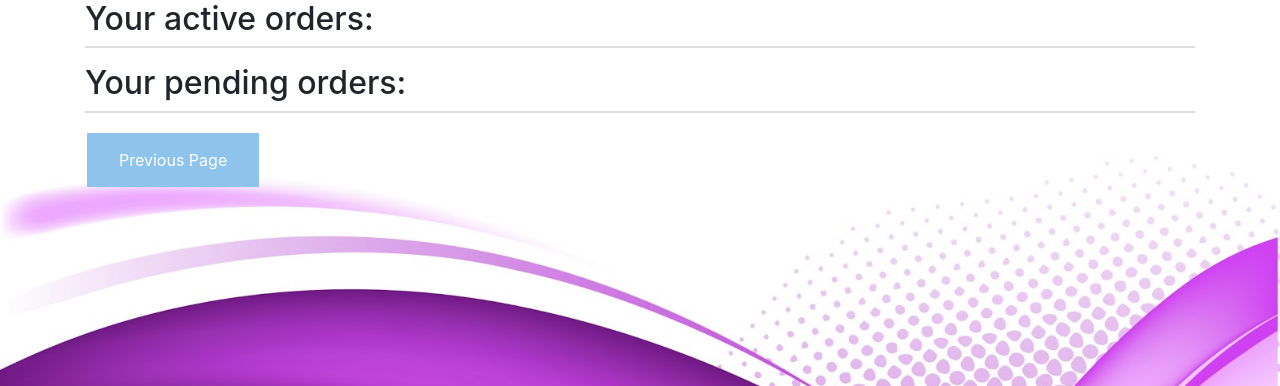
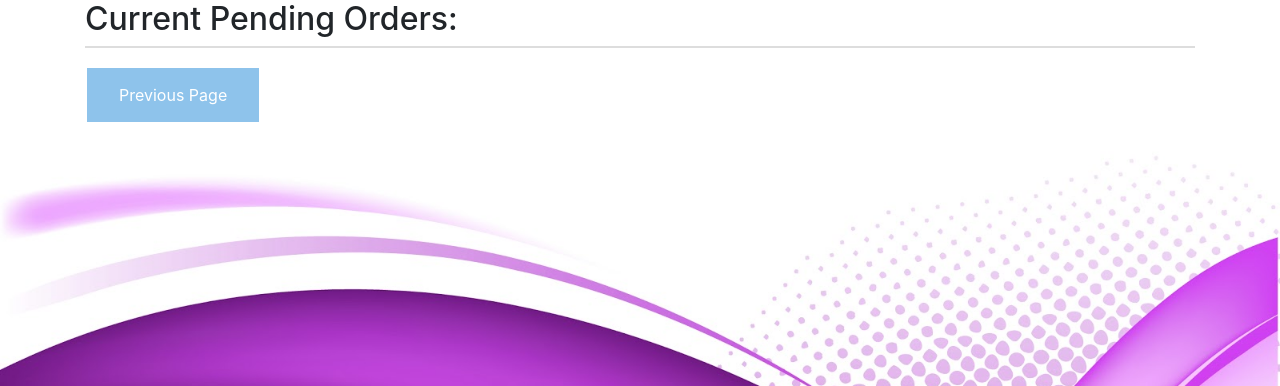
Before and after one commit to fiskmoz/Service-portal, a Django app: page /forms/Pending in a window 1280 px wide. Shown: the part 66-452 px from the top of the page. Run offline with Django 3.2, Linux system fonts and the light colour scheme; the visitor is signed in with stand-in values (Sample User, id 1); data that the repository does not hold is empty; some libraries are stand-ins or nearby versions.

Commit message:
Only show pending on pending page

```diff
--- a/forms/templates/PendingList.html
+++ b/forms/templates/PendingList.html
@@ -3,19 +3,7 @@
 {% block content %}
 
 <!-- THIS IS ACTUAL HTML CODE FOR PAGE -->
-<h2> Your active orders: </h2>
-<ol>
-  {% for order in myOrders %}
-  {% if order.Status == "Active" %}
-  <li><a href="{% url 'orderdetail' order.id %}"> {{ order.OrderName }}</a>
-    <p> User: {{order.OrderCreator}}</p>
-    <p> Date: {{ order.Date }}</p>
-  </li>
-  {% endif %}
-  {% endfor %}
-</ol>
-
-<h2> Your pending orders: </h2>
+<h2>  Current Pending Orders: </h2>
 <ol>
   {% for order in myOrders %}
   {% if order.Status == "Pending" %}
```
